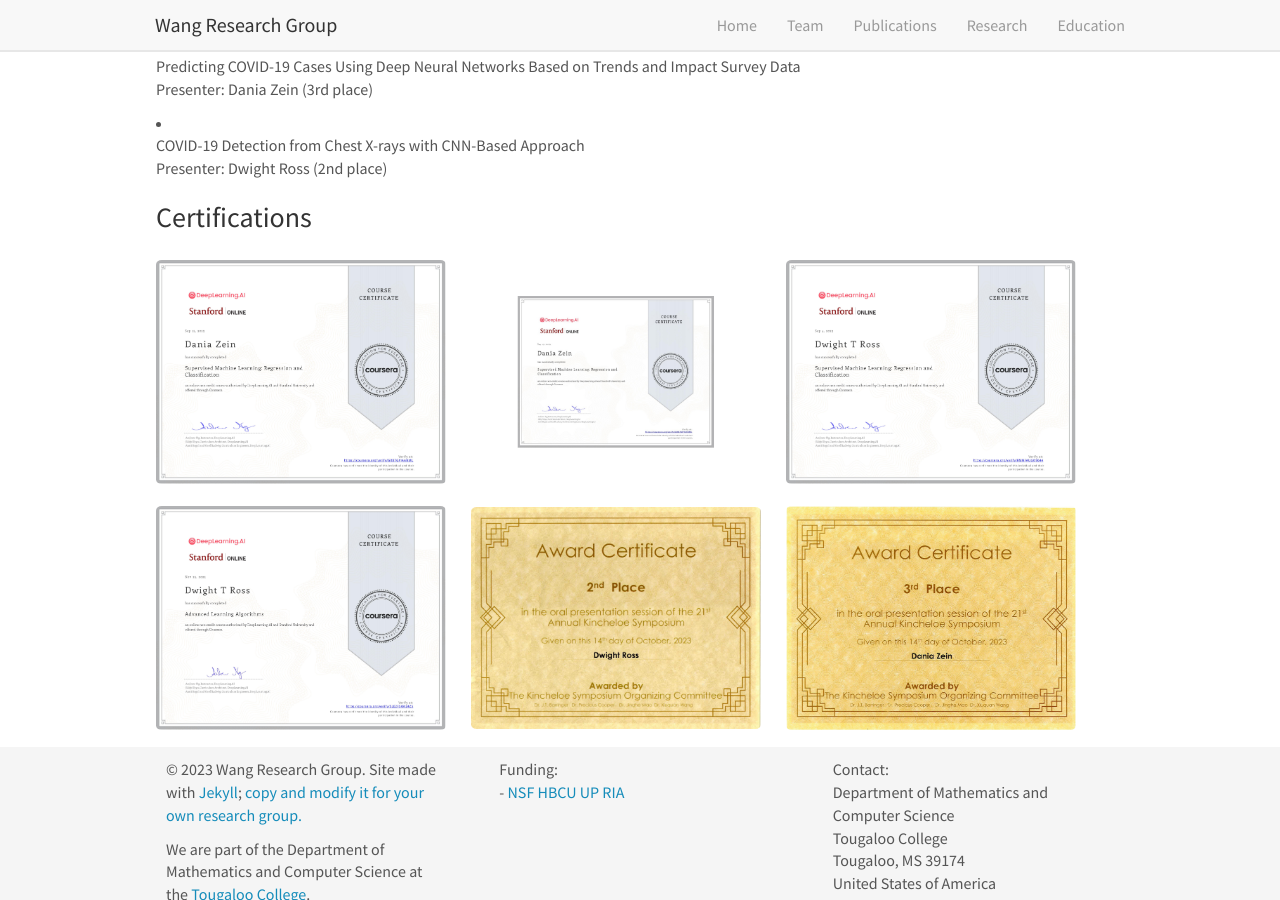
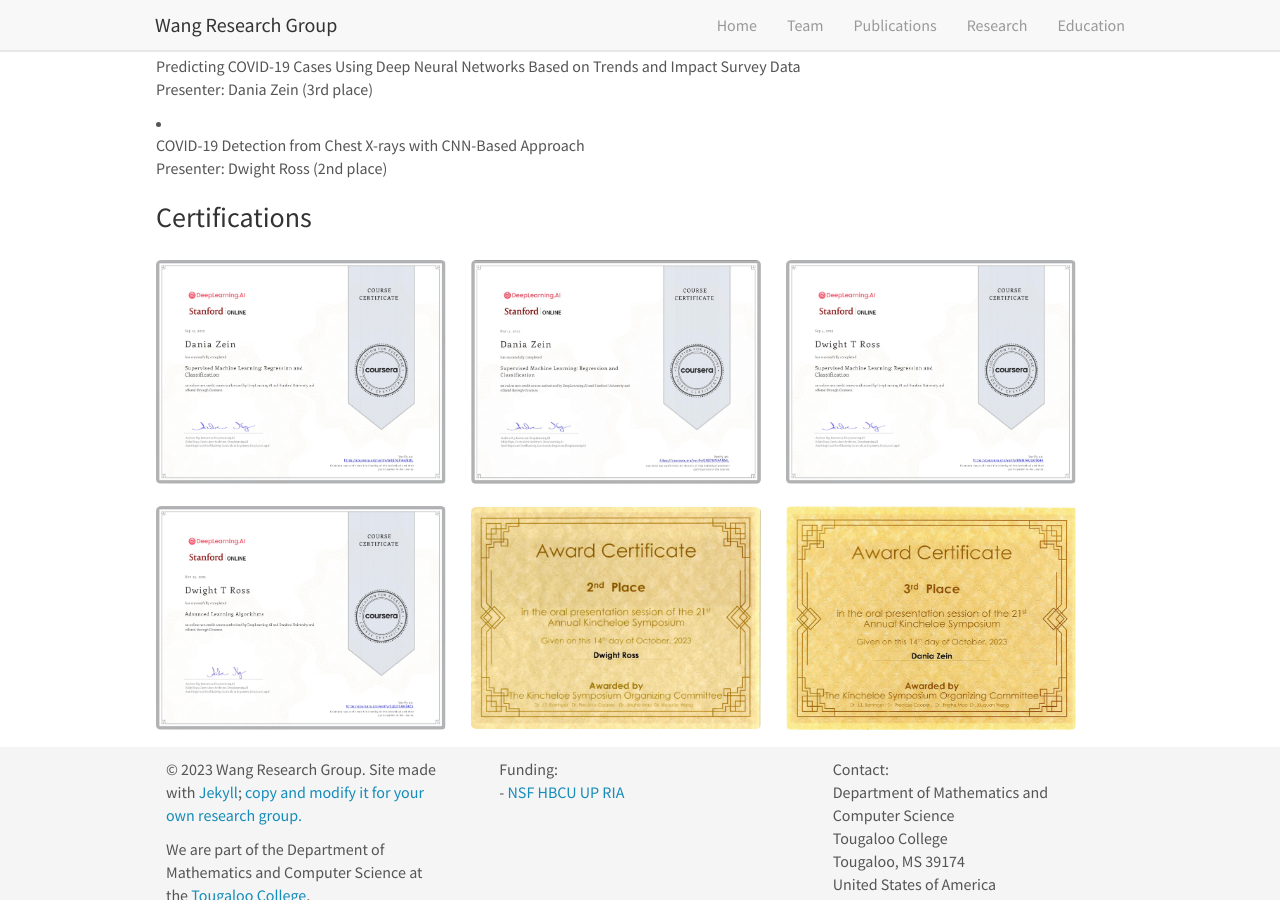
Before and after one commit to xiuquan0418/ResearchGroupWeb, a Jekyll site: the page built from _pages/education.md, in a window 1280 px wide and 900 px high, scrolled down 1091 px. Built offline with Jekyll 4.4.1, drawn with Linux system fonts in a browser that asks for light colours; nearby versions of some CDN libraries.

Commit message:
add Dania Certificates

```diff
--- a/_pages/education.md
+++ b/_pages/education.md
@@ -66,7 +66,7 @@
 ### Certifications
 <figure class="fourth">
   <img src="{{ site.url }}{{ site.baseurl }}/images/Certificates/ML_Certificate_Dania_Zein.jpg" style="width: 290px">
-  <img src="{{ site.url }}{{ site.baseurl }}/images/Certificates/ML_Certificate_Dania_Zein_Advanced.jpeg" style="width: 290px">
+  <img src="{{ site.url }}{{ site.baseurl }}/images/Certificates/ML_Certificate_Dania_Zein_Advanced.png" style="width: 290px">
   <img src="{{ site.url }}{{ site.baseurl }}/images/Certificates/ML_Certificate_Dwight_Ross.jpg" style="width: 290px">
   <img src="{{ site.url }}{{ site.baseurl }}/images/Certificates/ML_Certificate_Dwight_Ross_Advanced.jpg" style="width: 290px">
   <img src="{{ site.url }}{{ site.baseurl }}/images/Certificates/Award_Certificate_Dwight_Ross.jpg" style="width: 290px">
```
Also changed, not shown: images/Certificates/ML_Certificate_Dania_Zein_Advanced.jpeg (deleted), images/Certificates/ML_Certificate_Dania_Zein_Advanced.png (added).
